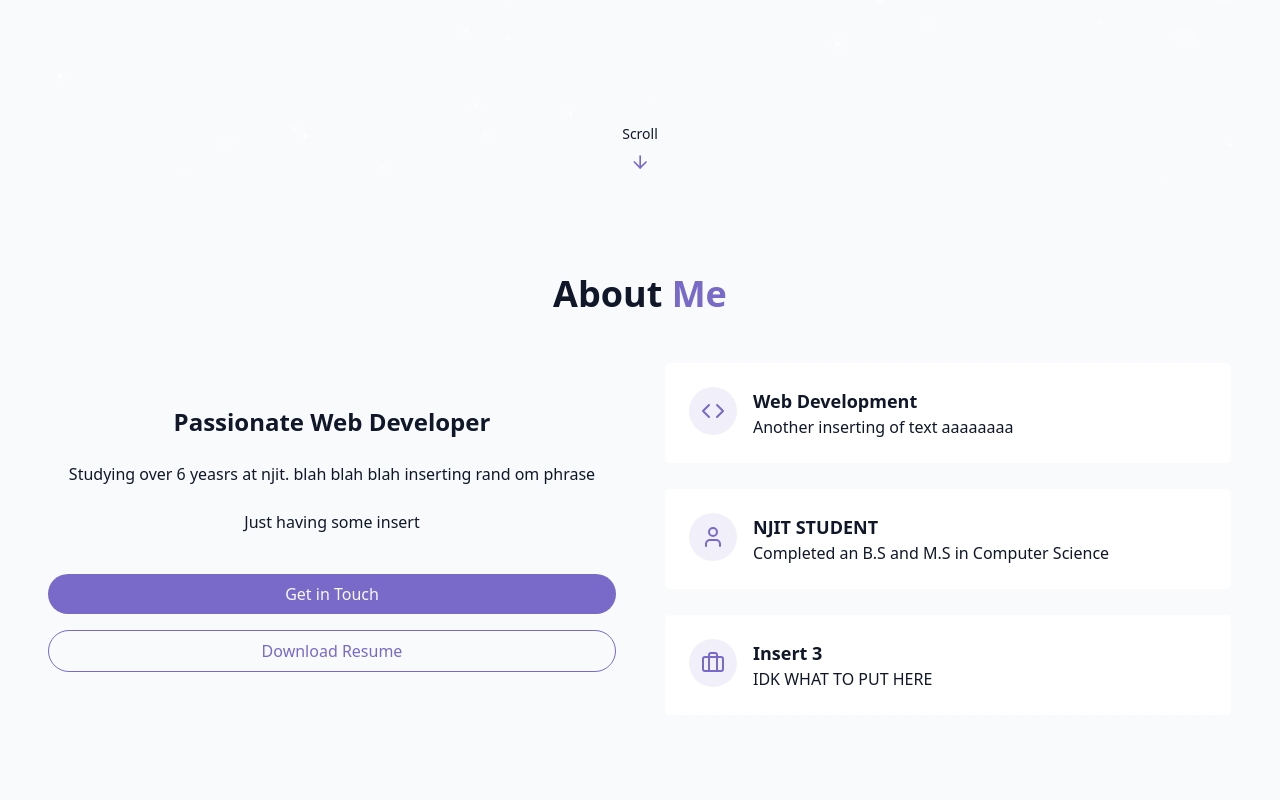
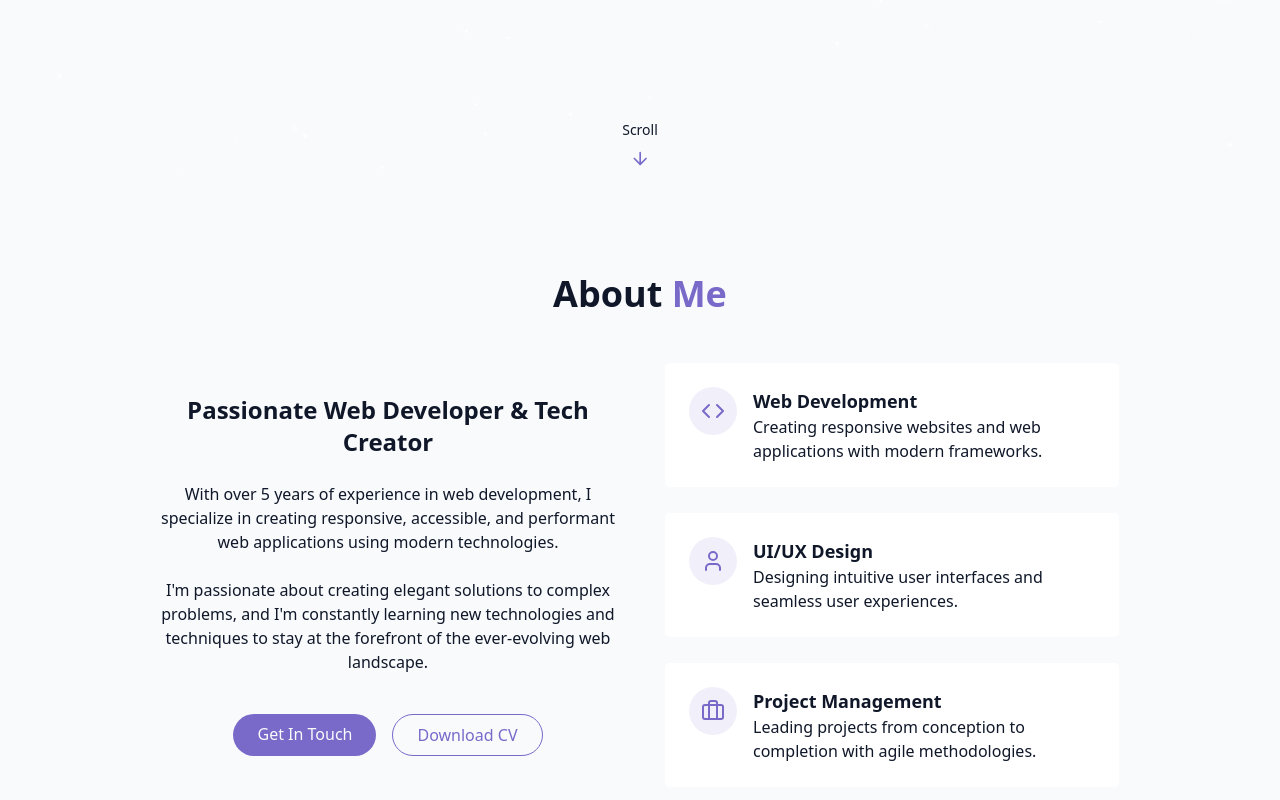
Before and after one commit to neilpatel13/Personal-Portfolio-Webpage, a React (Vite) app: page / in a window 1280 px wide. Shown: the part 622-1422 px from the top of the page. Built offline with nearby package versions, Linux system fonts and the light colour scheme.

Commit message:
code cleanup, Reminder to change text at end

```diff
--- a/src/components/AboutSection.jsx
+++ b/src/components/AboutSection.jsx
@@ -1,34 +1,44 @@
-import { Briefcase, Code, Usb, User } from 'lucide-react';
-
+import { Briefcase, Code, User } from "lucide-react";
 
 export const AboutSection = () => {
   return (
     <section id="about" className="py-24 px-4 relative">
-        <div className="container mx-auto max-2-5xl">
+      {" "}
+      <div className="container mx-auto max-w-5xl">
         <h2 className="text-3xl md:text-4xl font-bold mb-12 text-center">
           About <span className="text-primary"> Me</span>
         </h2>
 
-            <div className="grid grid-cols-1 md:grid-cols-2 gap-12 gap-12 items-center">
+        <div className="grid grid-cols-1 md:grid-cols-2 gap-12 items-center">
           <div className="space-y-6">
-                    <h3 className="text-2xl font-semibold">Passionate Web Developer</h3>
+            <h3 className="text-2xl font-semibold">
+              Passionate Web Developer & Tech Creator
+            </h3>
 
             <p className="text-muted-foreground">
-                        Studying over 6 yeasrs at njit. blah blah blah
-                        inserting
-                        rand om phrase
-                    </p>
-                    <p className="text-muted-foreground">
-                        Just having some insert
+              With over 5 years of experience in web development, I specialize
+              in creating responsive, accessible, and performant web
+              applications using modern technologies.
             </p>
 
-                    <div className="flex flex-col sm:flew-row gap-4 pt-4 justify-center">
+            <p className="text-muted-foreground">
+              I'm passionate about creating elegant solutions to complex
+              problems, and I'm constantly learning new technologies and
+              techniques to stay at the forefront of the ever-evolving web
+              landscape.
+            </p>
+
+            <div className="flex flex-col sm:flex-row gap-4 pt-4 justify-center">
               <a href="#contact" className="cosmic-button">
-                            Get in Touch
+                {" "}
+                Get In Touch
               </a>
 
-                        <a href="" className="px-6 py-2 rounded-full border border-primary text-primary hover:bg-primary/10 transition-colors duration-300">
-                            Download Resume
+              <a
+                href=""
+                className="px-6 py-2 rounded-full border border-primary text-primary hover:bg-primary/10 transition-colors duration-300"
+              >
+                Download CV
               </a>
             </div>
           </div>
@@ -39,11 +49,11 @@
                 <div className="p-3 rounded-full bg-primary/10">
                   <Code className="h-6 w-6 text-primary" />
                 </div>
-                            <div className='text-left'>
-                                <h4 className='font-semibold text-lg'> Web Development</h4>
-                                <p className='text-muted-foreground'>
-                                    Another inserting of text
-                                    aaaaaaaa
+                <div className="text-left">
+                  <h4 className="font-semibold text-lg"> Web Development</h4>
+                  <p className="text-muted-foreground">
+                    Creating responsive websites and web applications with
+                    modern frameworks.
                   </p>
                 </div>
               </div>
@@ -53,10 +63,11 @@
                 <div className="p-3 rounded-full bg-primary/10">
                   <User className="h-6 w-6 text-primary" />
                 </div>
-                            <div className='text-left'>
-                                <h4 className='font-semibold text-lg'> NJIT STUDENT</h4>
-                                <p className='text-muted-foreground'>
-                                    Completed an B.S and M.S in Computer Science
+                <div className="text-left">
+                  <h4 className="font-semibold text-lg">UI/UX Design</h4>
+                  <p className="text-muted-foreground">
+                    Designing intuitive user interfaces and seamless user
+                    experiences.
                   </p>
                 </div>
               </div>
@@ -66,19 +77,19 @@
                 <div className="p-3 rounded-full bg-primary/10">
                   <Briefcase className="h-6 w-6 text-primary" />
                 </div>
-                            <div className='text-left'>
-                                <h4 className='font-semibold text-lg'> Insert 3</h4>
-                                <p className='text-muted-foreground'>
-                                    IDK WHAT TO PUT HERE
+
+                <div className="text-left">
+                  <h4 className="font-semibold text-lg">Project Management</h4>
+                  <p className="text-muted-foreground">
+                    Leading projects from conception to completion with agile
+                    methodologies.
                   </p>
                 </div>
               </div>
             </div>
-
-
           </div>
         </div>
       </div>
-    </section>);
-}; //about me section completed, now need to add the projects section and footer
-// video at 1.40.50
+    </section>
+  );
+}; //video at 1.40.50
```
Lines whose indentation alone changed are shown as unchanged.
